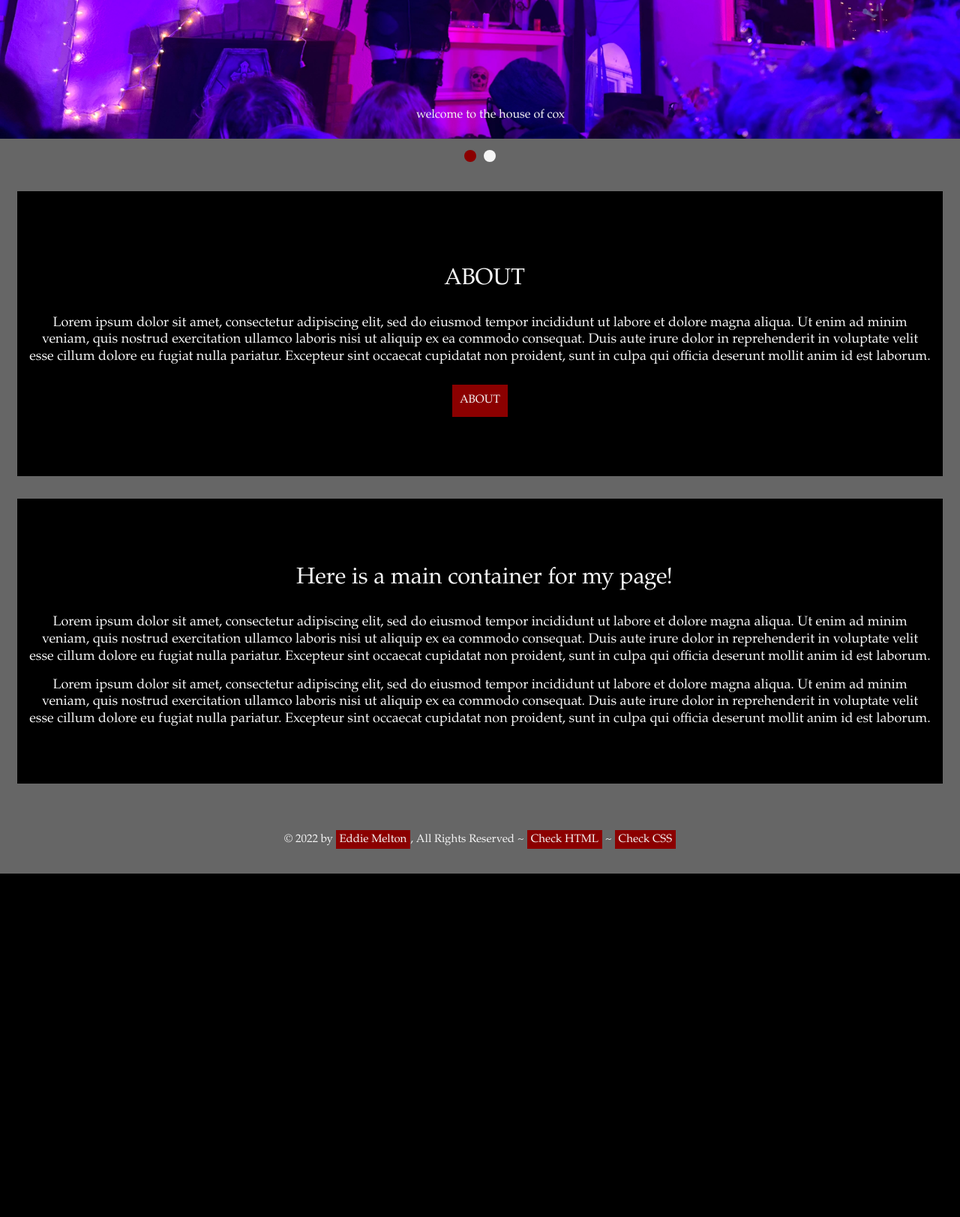
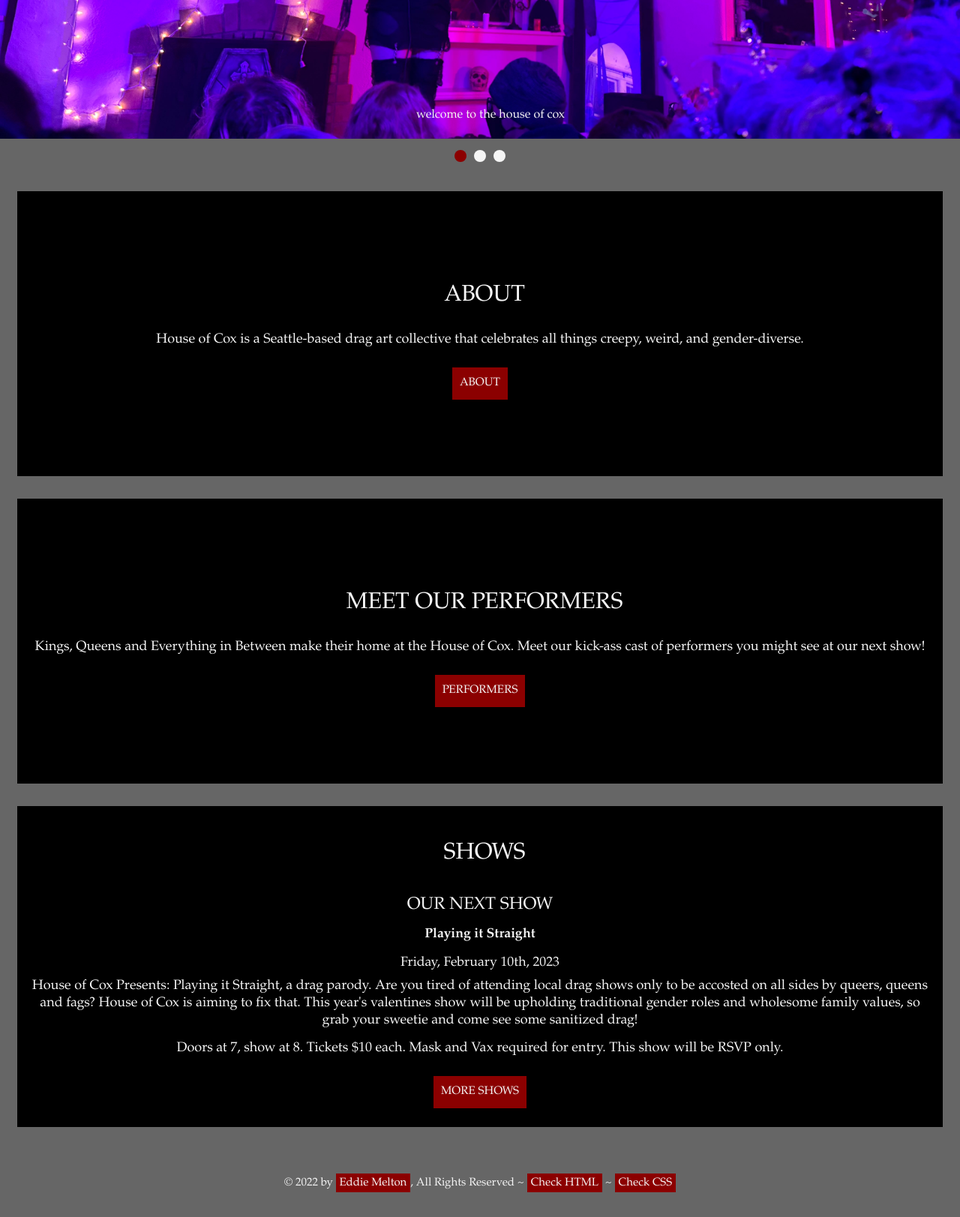
Before and after one commit to edd-e98/it161, a PHP site: page / in a window 1280 px wide. Shown: the part 526-2149 px from the top of the page at 75% size. Before the commit the page ends 1691 px from the top, so only its background shows below. Run offline with PHP 8.4, Linux system fonts and the light colour scheme.

Commit message:
Update index.php

```diff
--- a/it161/big/index.php
+++ b/it161/big/index.php
@@ -10,7 +10,11 @@
                 <div class="slideshow-caption">welcome to the house of cox</div>
             </div>
             <div class="slideshow-image-div fade">
-                <img class="slideshow-image-img" src="./images/index/carousel2.png" alt="Gerard way holding a flamethrower">
+                <img class="slideshow-image-img" src="./images/index/carousel2.png" alt="The House of Cox">
+                <div class="slideshow-caption">welcome to the house of cox</div>
+            </div>
+            <div class="slideshow-image-div fade">
+                <img class="slideshow-image-img" src="./images/index/carousel3.png" alt="Performers in the House of Cox">
                 <div class="slideshow-caption">welcome to the house of cox</div>
             </div>
             <!-- Back and Forward Buttons -->
@@ -21,17 +25,28 @@
         <div style="text-align:center">
             <span class="dots" onclick="currentSlide(1)"></span>
             <span class="dots" onclick="currentSlide(2)"></span>
+            <span class="dots" onclick="currentSlide(3)"></span>
         </div>
         <!-- END IMAGE CAROUSEL -->
         <div class="section justify">
             <h1>ABOUT</h1>
-            <p>Lorem ipsum dolor sit amet, consectetur adipiscing elit, sed do eiusmod tempor incididunt ut labore et dolore magna aliqua. Ut enim ad minim veniam, quis nostrud exercitation ullamco laboris nisi ut aliquip ex ea commodo consequat. Duis aute irure dolor in reprehenderit in voluptate velit esse cillum dolore eu fugiat nulla pariatur. Excepteur sint occaecat cupidatat non proident, sunt in culpa qui officia deserunt mollit anim id est laborum.</p>
+            <p>House of Cox is a Seattle-based drag art collective that celebrates all things creepy, weird, and gender-diverse.</p>
             <a class="button" href="./about.php">ABOUT</a>
         </div>
         <div class="section justify">
-            <h1>Here is a main container for my page!</h1>
-            <p>    Lorem ipsum dolor sit amet, consectetur adipiscing elit, sed do eiusmod tempor incididunt ut labore et dolore magna aliqua. Ut enim ad minim veniam, quis nostrud exercitation ullamco laboris nisi ut aliquip ex ea commodo consequat. Duis aute irure dolor in reprehenderit in voluptate velit esse cillum dolore eu fugiat nulla pariatur. Excepteur sint occaecat cupidatat non proident, sunt in culpa qui officia deserunt mollit anim id est laborum.</p>
-            <p>    Lorem ipsum dolor sit amet, consectetur adipiscing elit, sed do eiusmod tempor incididunt ut labore et dolore magna aliqua. Ut enim ad minim veniam, quis nostrud exercitation ullamco laboris nisi ut aliquip ex ea commodo consequat. Duis aute irure dolor in reprehenderit in voluptate velit esse cillum dolore eu fugiat nulla pariatur. Excepteur sint occaecat cupidatat non proident, sunt in culpa qui officia deserunt mollit anim id est laborum.</p>
+            <h1>MEET OUR PERFORMERS</h1>
+            <p>Kings, Queens and Everything in Between make their home at the House of Cox. Meet our kick-ass cast of performers you might see at our next show!</p>
+            <a class="button" href="./performers.php">PERFORMERS</a>
+        </div>
+
+        <div class="section justify">
+            <h1>SHOWS</h1>
+            <h2>OUR NEXT SHOW</h2>
+            <h3><b>Playing it Straight</b></h3>
+            <h3>Friday, February 10th, 2023</h3>
+            <p>House of Cox Presents: Playing it Straight, a drag parody. Are you tired of attending local drag shows only to be accosted on all sides by queers, queens and fags? House of Cox is aiming to fix that. This year's valentines show will be upholding traditional gender roles and wholesome family values, so grab your sweetie and come see some sanitized drag!</p>
+            <p>Doors at 7, show at 8. Tickets $10 each. Mask and Vax required for entry. This show will be RSVP only.</p>
+            <a class="button" href="./shows.php">MORE SHOWS</a>
         </div>
     </main>
 <?php
```
